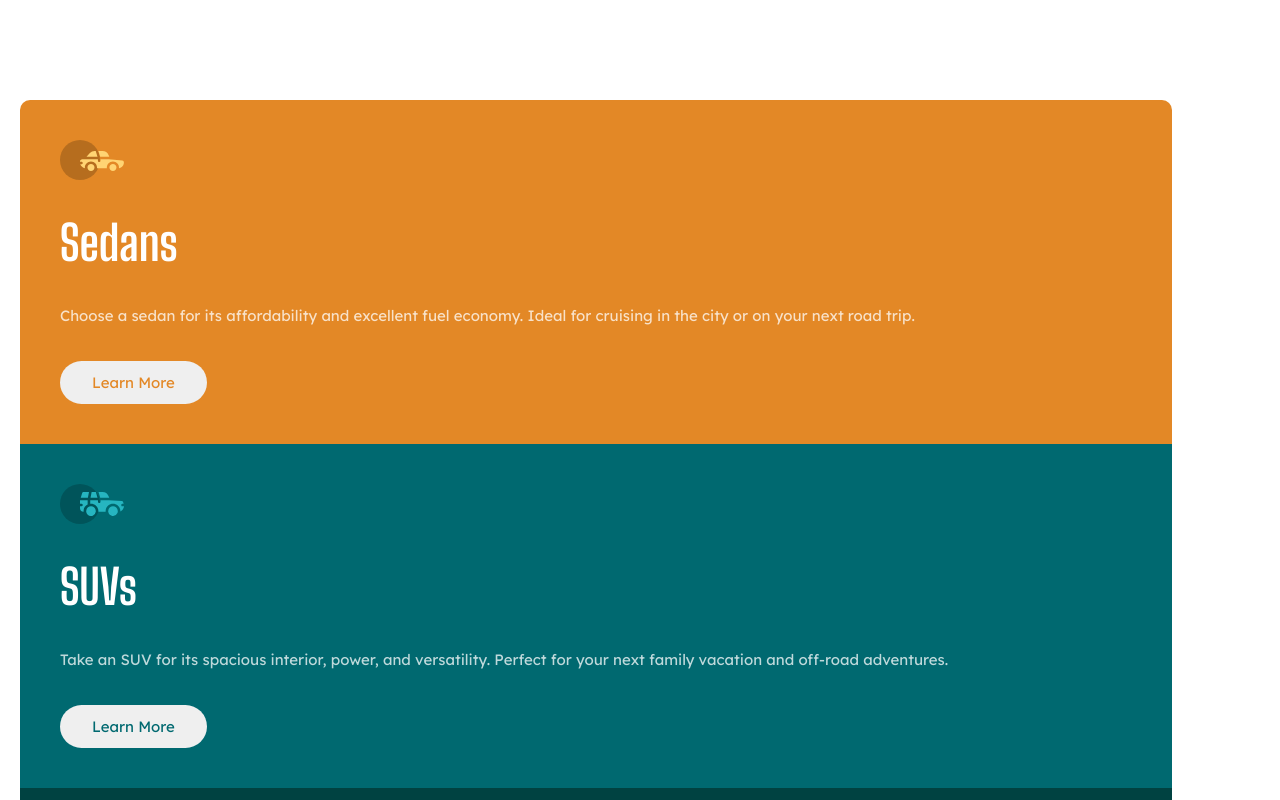
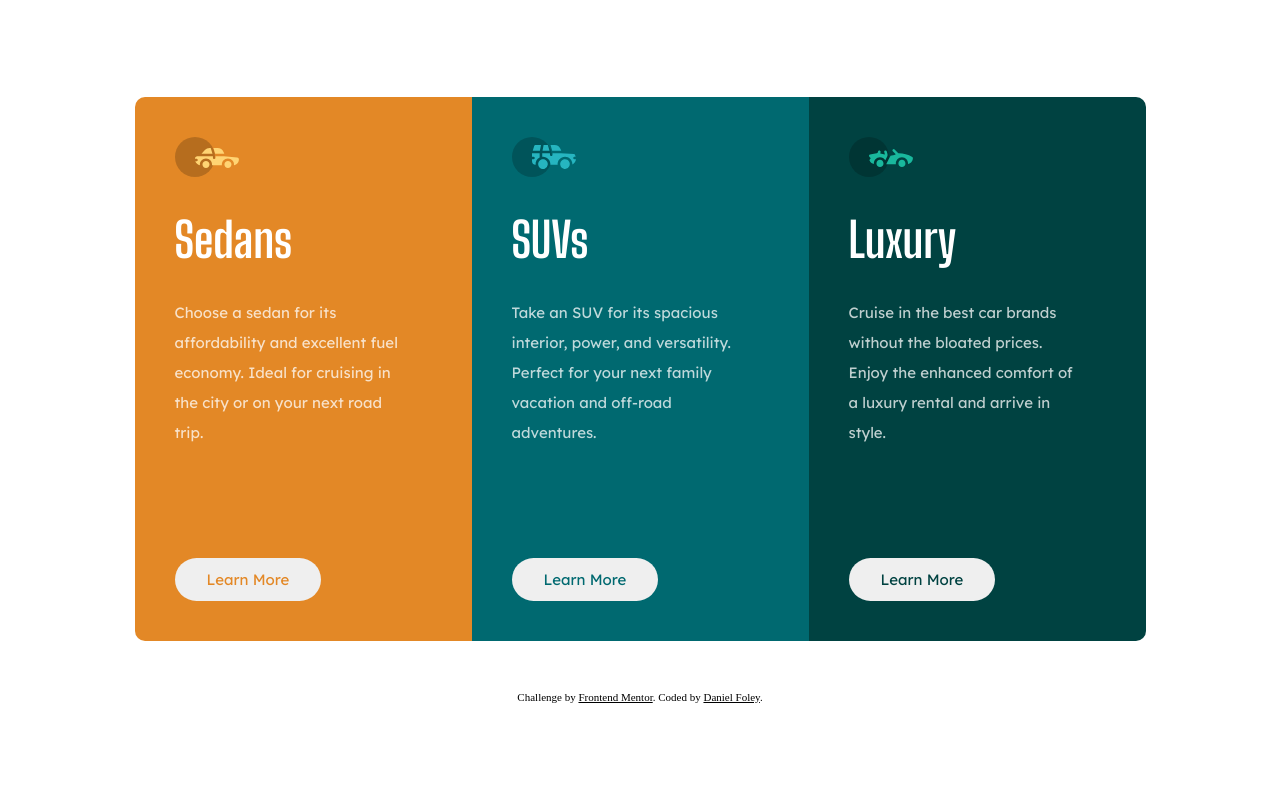
Before and after one commit to DFO89/3-column-preview-card-component, a plain HTML site: page index.html in a window 1280 px wide. Shown: the top 800 px of the page. Drawn offline with Linux system fonts and the light colour scheme.

Commit message:
media query for desktop layout

```diff
--- a/index.html
+++ b/index.html
@@ -11,40 +11,40 @@
   <link href="https://fonts.googleapis.com/css2?family=Big+Shoulders+Display:wght@700&family=Lexend+Deca&display=swap" rel="stylesheet">
 </head>
 <body>
-    <div class="container">
+    <div class="main-container">
+        <div class="cars-container">
             <div class="sedans">
-            <div class="cars-container">
+                <div class="cards-container">
                     <img class="car-icons" src="images/icon-sedans.svg">
                     <h1>Sedans</h1>
                     <p>Choose a sedan for its affordability and excellent fuel economy. Ideal for cruising in the city
-                or on your next road trip.
-                </p>
+                    or on your next road trip.</p>
                     <a href="#"><button class="learn-more">Learn More</button></a>
                 </div>
             </div>
             <div class="suvs">
-            <div class="cars-container">
+                <div class="cards-container">
                     <img class="car-icons" src="images/icon-suvs.svg">
                     <h1>SUVs</h1>
                     <p>Take an SUV for its spacious interior, power, and versatility. Perfect for your next family vacation
-            and off-road adventures.
-            </p>
+                    and off-road adventures.</p>
                     <a href="#"><button class="learn-more">Learn More</button></a>
                 </div>
             </div>
             <div class="luxury">
-            <div class="cars-container">
+                <div class="cards-container">
                     <img class="car-icons" src="images/icon-luxury.svg">
                     <h1>Luxury</h1>
                     <p>Cruise in the best car brands without the bloated prices. Enjoy the enhanced comfort of a luxury
-            rental and arrive in style.
-            </p>
+                    rental and arrive in style.</p>
                     <a href="#"><button class="learn-more">Learn More</button></a>
+                </div>
             </div>
         </div>
         <div class="attribution">
             Challenge by <a href="https://www.frontendmentor.io?ref=challenge" target="_blank">Frontend Mentor</a>.
             Coded by <a href="#">Daniel Foley</a>.
         </div>
+    </div>
 </body>
 </html>
--- a/styles.css
+++ b/styles.css
@@ -6,17 +6,17 @@
 html, body {
     width: 100%;
     height: 100%;
-    display: flex;
-    flex-direction: column;
+    /* display: flex;
+    flex-direction: column; */
 }
 
-.container {
+.main-container {
     margin: 100px 20px 100px 20px;
     width: 90vw;
     height: 85vh;
 }
 
-.cars-container {
+.cards-container {
     padding: 40px;
     padding-right: 60px;
 }
@@ -55,6 +55,7 @@ button {
     background-color: hsl(31, 77%, 52%);
     border-top-left-radius: 10px;
     border-top-right-radius: 10px;
+    min-width: 337px;
 }
 
 .sedans button {
@@ -63,6 +64,7 @@ button {
 
 .suvs {
     background-color: hsl(184, 100%, 22%);
+    min-width: 337px;
 }
 
 .suvs button {
@@ -74,6 +76,7 @@ button {
     border-bottom-left-radius: 10px;
     border-bottom-right-radius: 10px;
     margin-bottom: 50px;
+    min-width: 337px;
 }
 
 .luxury button {
@@ -86,8 +89,69 @@ button {
     background-color: white;
     padding-top: 50px;
     padding-bottom: 20px;
+    min-width: 337px;
 }
 
 .attribution a {
     color: black;
 }
+
+@media only screen and (min-width: 1200px) {
+
+    body{
+        width: 100vw;
+        height: 100vh;
+        display: flex;
+        justify-content: center;
+        align-items:center;
+    }
+
+    .main-container {
+        display: flex;
+        flex-direction: column;
+        justify-content: center;
+        align-items: center;
+    }
+
+    .cars-container {
+        display: flex;
+        flex-direction: row;
+        justify-content: center;
+        align-items: center;
+    }
+
+    p {
+        margin-bottom: 80px;
+    }
+
+    button {
+        cursor: pointer;
+    }
+
+    .sedans {
+        border-top-right-radius: 0px;
+        border-bottom-left-radius: 10px;
+        max-width: 337px;
+    }
+
+    .suvs {
+        max-width: 337px;
+    }
+
+    .luxury {
+        border-top-right-radius: 10px;
+        border-bottom-left-radius: 0px;
+        margin-bottom: 0;
+        max-width: 337px;
+    }
+
+    .attribution {
+        margin-top: 50px;
+        padding: 0;
+        text-align: center;
+        /* position: absolute;
+        bottom: -30px;
+        left: 37%; */
+    }
+
+}
```
Lines whose indentation alone changed are shown as unchanged.
